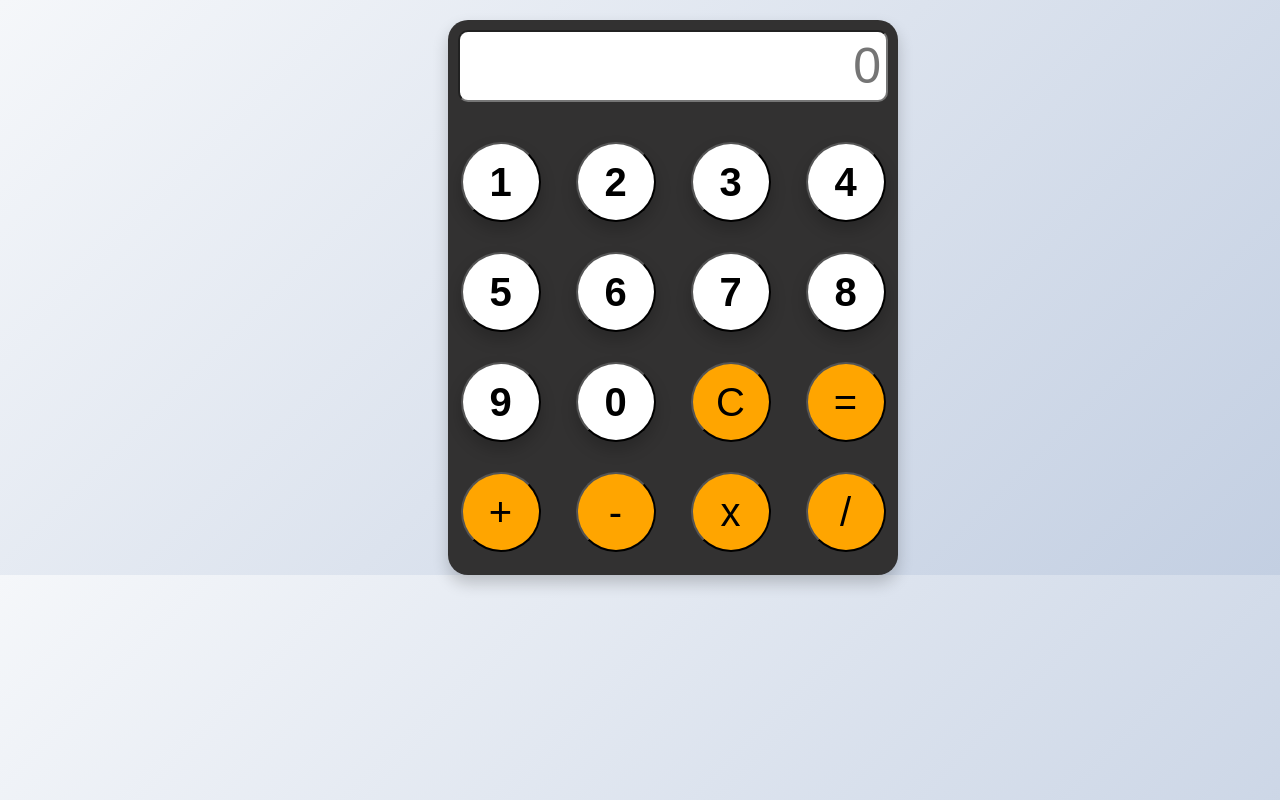
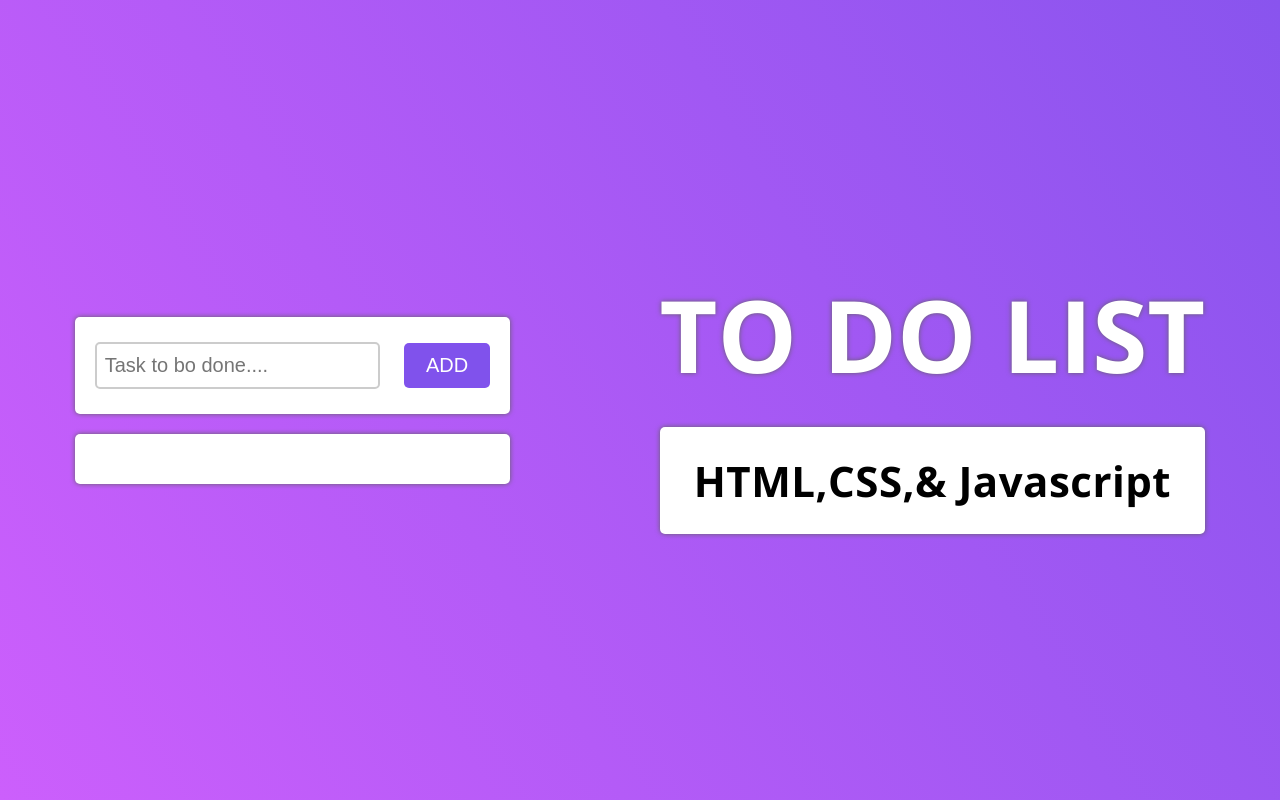
Before and after one commit to PujaNeralwar/Calculator, a plain HTML site: page index.html in a window 1280 px wide. Drawn offline with nearby package versions, Linux system fonts and the light colour scheme.

Commit message:
todo app

```diff
--- a/assets/css/style.css
+++ b/assets/css/style.css
@@ -1,61 +1,93 @@
+@import url('http://fonts.googleapis.com/css2?family=Open+Sans:ital,wght@0,300..800;1,300..800&display=swap');
 *{
-    margin: 0;
-    padding: 0;
-    box-sizing: border-box;
+    margin:0;
+    padding:0;
+    box-sizing:border-box;
 }
 body{
-    background: linear-gradient(135deg, #f5f7fa 0%, #c3cfe2 100%);
+    width:100%;
+    height:100vh;
+    padding:0px,130px;
+    font-family: "Open Sans",sans-serif;
+    background: linear-gradient(60deg,#cc5ffc,#8954ee);
+}
+main{
+    display: flex;
+    height: inherit;
+    text-align: center;
+    align-items: center;
+    justify-content: space-around;
+}
+.todo .addtodo{
+    padding:38px,30px;
+    margin-bottom: 20px;
+}
+.addtodo input{
+    font-size: 20px;
+    padding:10px 8px;
+    border-radius: 5px;
+    margin-right: 20px;
+    border: 2px solid #ccc;
+}
+.addtodo button{
+    border: none;
+    color:#fff;
+    font-size: 20px;
+    cursor: pointer;
+    padding:11px 22px;
+    border-radius: 5px;
+    background: #8052EC;
+
+}
+.addtodo button:hover {
+    background-color: #218838;
 }
 
-.calculator{
-    width: 450px;
-    height: 555px;
+.content h1{
+    color:#fff;
+    font-size: 100px;
+    margin-bottom: 25px;
+    text-shadow: 0px 0px 5px #616161;
+}
+.content h2{
+    font-size: 42px;
+    font-weight: bold;
+    letter-spacing: 0.5px;
+}
+.shadow{
+    background: #fff;
+    padding: 25px 20px;
+    border-radius: 5px;
+    box-shadow: 0px 0px 5px #616161;
+}
+#task-list {
+    list-style: none;
+    padding: 0;
+}
+
+.task-item {
+    display: flex;
+    justify-content: space-between;
+    align-items: center;
     padding: 10px;
-    margin-top: 20px;
-    margin-left: 35%;
-    border-radius: 20px;
-    box-shadow: 0 8px 16px rgba(0, 0, 0, 0.2);
-    background: #323131;
+    border-bottom: 1px solid #eee;
 }
-.calculator #display{
-    width: 100%;
-    padding: 5px;
-    font-size: 50px;
-    text-align: right;
-    border-radius: 10px;
+
+.task-name {
+    flex-grow: 1;
+    font-size: 20px;
+    /* padding:10px 8px; */
 }
-.calculator .key{
-    gap: 30px;
-    display: flex;
-    flex-wrap: wrap;
-    margin-top: 40px;
-    justify-content: space-around;
+
+.task-actions button {
+    border: none;
+    color:#fff;
+    font-size: 20px;
+    cursor: pointer;
+    padding:11px 22px;
+    border-radius: 5px;
+    background: #8052EC;
 }
-.key .btn{
-    width: 80px;
-    height: 80px;
-    font-size: 40px;
-    cursor: pointer;
-    font-weight: 700;
-    border-radius: 50%;
-    transition: background 0.2s ease;
-    background:#fff ;
-    box-shadow: 0 8px 16px rgba(0, 0, 0, 0.2);
+.task-actions button:hover {
+    background-color: #218838;
 }
-.key .btn:hover {
-    background: #61366d;
-    color: #fff;
-}
-.key .btn1{
-    width: 80px;
-    height: 80px;
-    font-size: 40px;
-    cursor: pointer;
-    font-weight: 500;
-    border-radius: 50%;
-    background-color: orange;
-}
-.key .btn1:hover {
-    background: #0b4730;
-    color: #fff;
-}
--- a/assets/js/script.js
+++ b/assets/js/script.js
@@ -1,98 +1,43 @@
-let currentValue = "";
-document.querySelector("#display").value = currentValue;
+document.addEventListener('DOMContentLoaded', function() {
+    const taskInput = document.getElementById('newTask');
+    const addTaskBtn = document.getElementById('addtaskbtn');
+    const taskList = document.getElementById('taskList');
 
-function one(){
-    document.getElementById('one');
-    currentValue = currentValue + '1';
-    document.querySelector("#display").value = currentValue;
-}
+    function addTask(taskName) {
+        if (taskName.trim() === '') return;
 
-function two(){
-    document.getElementById('two');
-    currentValue = currentValue + '2';
-    document.querySelector("#display").value = currentValue;
-}
+        const li = document.createElement('li');
+        li.className = 'task-item';
 
-function three(){
-    document.getElementById('three');
-    currentValue = currentValue + '3';
-    document.querySelector("#display").value = currentValue;
-}
+        const span = document.createElement('span');
+        span.className = 'task-name';
+        span.textContent = taskName;
 
-function four(){
-    document.getElementById('four');
-    currentValue += '4';
-    document.querySelector("#display").value = currentValue;
-}
+        const actionsDiv = document.createElement('div');
+        actionsDiv.className = 'task-actions';
+        const deleteBtn = document.createElement('button');
+        deleteBtn.innerHTML = '<i class="fas fa-trash-alt"></i>';
+        deleteBtn.className = 'btn';
+        deleteBtn.addEventListener('click', () => {
+            taskList.removeChild(li);
+        });
 
-function five(){
-    document.getElementById('five');
-    currentValue += '5';
-    document.querySelector("#display").value = currentValue;
-}
+        actionsDiv.appendChild(deleteBtn);
 
-function six(){
-    document.getElementById('six');
-    currentValue = currentValue + '6';
-    document.querySelector("#display").value = currentValue;
-}
+        li.appendChild(span);
+        li.appendChild(actionsDiv);
+        taskList.appendChild(li);
 
-function seven(){
-    document.getElementById('seven');
-    currentValue = currentValue + '7';
-    document.querySelector("#display").value = currentValue;
-}
+        taskInput.value = '';
+    }
 
-function eight(){
-    document.getElementById('eight');
-    currentValue = currentValue + '8';
-    document.querySelector("#display").value = currentValue;
-}
+    addTaskBtn.addEventListener('click', () => {
+        addTask(taskInput.value);
+    });
 
-function nine(){
-    document.getElementById('nine');
-    currentValue = currentValue + '9';
-    document.querySelector("#display").value = currentValue;
-}
-
-function zero(){
-    document.getElementById('zero');
-    currentValue = currentValue + '0';
-    document.querySelector("#display").value = currentValue;
-}
-
-function clear() {
-    currentValue = '';
-    document.querySelector("#display").value = currentValue;
-}
-document.getElementById('clear').addEventListener('click', clear);
-
-function equal(){
-    document.getElementById('eqal');
-    currentValue = eval(currentValue)
-    document.querySelector("#display").value = currentValue;
-}
-
-function addition(){
-    document.getElementById('addition');
-    currentValue = currentValue + '+';
-    document.querySelector("#display").value = currentValue;
-}
-
-function subtract(){
-    document.getElementById('subtract');
-    currentValue = currentValue + '-';
-    document.querySelector("#display").value = currentValue;
-}
-
-function multiply(){
-    document.getElementById('multiply');
-    currentValue = currentValue + '*';
-    document.querySelector("#display").value = currentValue;
-}
-
-function divide(){
-    document.getElementById('divide');
-    currentValue = currentValue + '/';
-    document.querySelector("#display").value = currentValue;
-}
+    taskInput.addEventListener('keypress', (e) => {
+        if (e.key === 'Enter') {
+            addTask(taskInput.value);
+        }
+    });
+});
--- a/index.html
+++ b/index.html
@@ -3,33 +3,27 @@
 <head>
     <meta charset="UTF-8">
     <meta name="viewport" content="width=device-width, initial-scale=1.0">
-    <title>Calculator</title>
+    <title>TODO App</title>
     <link rel="stylesheet" href="./assets/css/style.css">
+    <link rel="stylesheet" href="https://cdnjs.cloudflare.com/ajax/libs/font-awesome/6.5.2/css/all.min.css">
 </head>
 <body>
-    <div class="container">
-        <div class="calculator">
-            <input type="text" id="display" readonly placeholder="0">
-            <div class="key">
-                <button class="btn" id="one" onclick="one()">1</button>
-                <button class="btn" id="two" onclick="two()">2</button>
-                <button class="btn" id="three" onclick="three()">3</button>
-                <button class="btn" id="four" onclick="four()">4</button>
-                <button class="btn" id="five" onclick="five()">5</button>
-                <button class="btn" id="six" onclick="six()">6</button>
-                <button class="btn" id="seven" onclick="seven()">7</button>
-                <button class="btn" id="eight" onclick="eight()">8</button>
-                <button class="btn" id="nine" onclick="nine()">9</button>
-                <button class="btn" id="zero" onclick="zero()">0</button>
-                <button class="btn1" id="clear">C</button>
-                <button class="btn1" id="equal" onclick="equal()">=</button>
-                <button class="btn1" id="addition" onclick="addition()">+</button>
-                <button class="btn1" id="subtract" onclick="subtract()">-</button>
-                <button class="btn1" id="multiply" onclick="multiply()">x</button>
-                <button class="btn1" id="divide" onclick="divide()">/</button>
+    <main>
+        <div class="todo">
+            <div class="addtodo shadow">
+                <input type="text" id="newTask"  placeholder="Task to bo done....">
+                <button id="addtaskbtn">ADD</button>
+            </div>
+            <div >
+                <ul id="taskList" class="todoList shadow"></ul>
             </div>
         </div>
-    </div>
+
+        <div class="content">
+            <h1>TO DO LIST</h1>
+            <h2 class="shadow">HTML,CSS,& Javascript</h2>
+        </div>
+    </main>
     <script src="./assets/js/script.js"></script>
 </body>
 </html>
```
